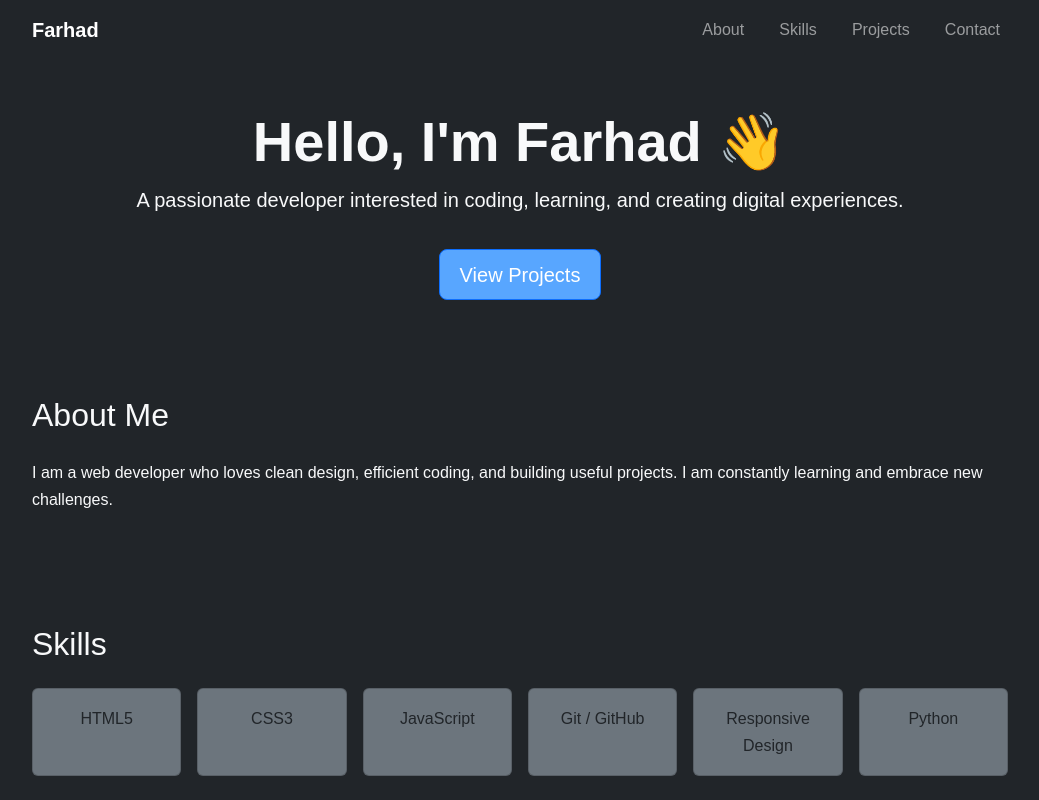
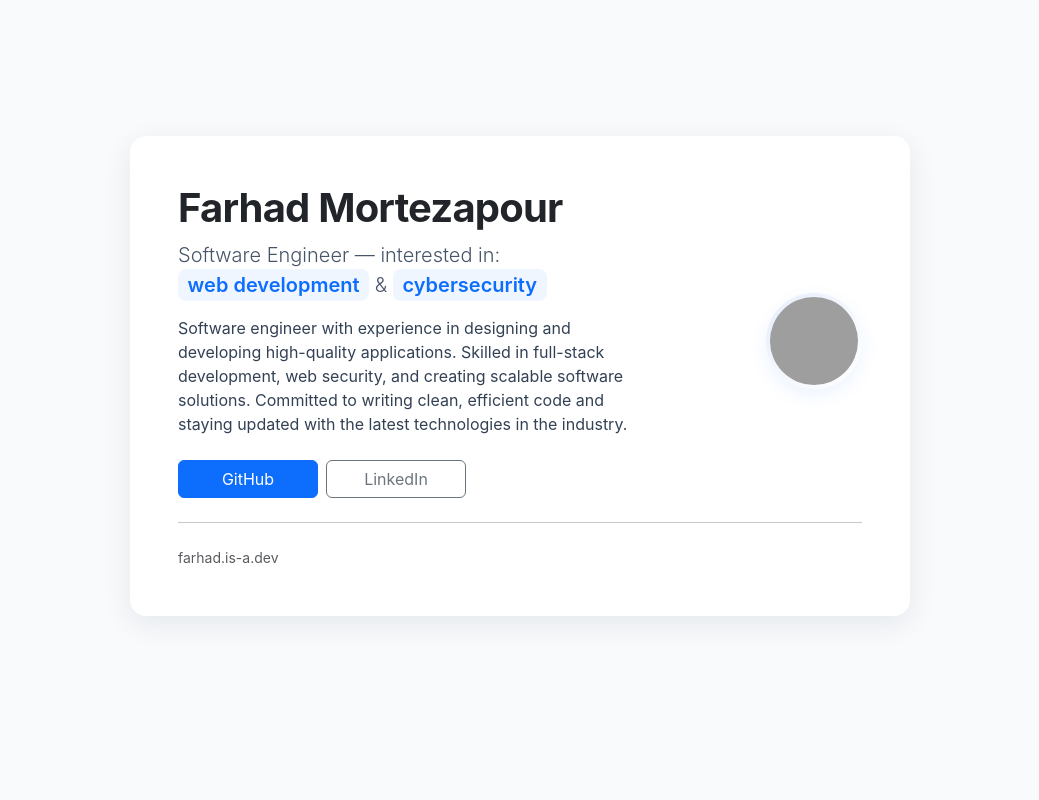
Before and after one commit to farhadmpr/farhadmpr.github.io, a plain HTML site: page index.html in a window 1280 px wide. Shown: the top 800 px of the page, without its empty margins (120-1159 px from the left). Drawn offline with nearby package versions, Linux system fonts and the light colour scheme; grey boxes are pictures that could not be loaded.

Commit message:
Update index.html

```diff
--- a/index.html
+++ b/index.html
@@ -1,115 +1,115 @@
-<!DOCTYPE html>
-<html lang="en">
+<!doctype html>
+<html lang="en" dir="ltr">
+
 <head>
-  <meta charset="UTF-8">
-  <meta name="viewport" content="width=device-width, initial-scale=1.0">
-  <title>Farhad | Portfolio</title>
-  <!-- Bootstrap CSS -->
-  <link href="https://cdn.jsdelivr.net/npm/bootstrap@5.3.2/dist/css/bootstrap.min.css" rel="stylesheet">
-  <!-- Optional: Google Fonts -->
-  <link href="https://fonts.googleapis.com/css2?family=Roboto:wght@400;700&display=swap" rel="stylesheet">
-  <link rel="stylesheet" href="style.css">
+    <meta charset="utf-8" />
+    <meta name="viewport" content="width=device-width, initial-scale=1" />
+    <title>Farhad Mortezapour</title>
+
+    <!-- Bootstrap 5 CSS -->
+    <link href="https://cdn.jsdelivr.net/npm/bootstrap@5.3.2/dist/css/bootstrap.min.css" rel="stylesheet">
+    <style>
+        :root {
+            --accent: #0d6efd;
+        }
+
+        html,
+        body {
+            height: 100%;
+        }
+
+        body {
+            font-family: -apple-system, BlinkMacSystemFont, "Segoe UI", Roboto, "Helvetica Neue", Arial;
+            background: #f8fafc;
+            color: #0f172a;
+            -webkit-font-smoothing: antialiased;
+        }
+
+        .card-portrait {
+            max-width: 780px;
+            margin: auto;
+            transform: translateY(-3vh);
+            border: 0;
+            border-radius: 1rem;
+            box-shadow: 0 8px 30px rgba(16, 24, 40, 0.08);
+        }
+
+        .hero-name {
+            font-weight: 700;
+            letter-spacing: -0.02em;
+        }
+
+        .muted-lead {
+            color: #475569;
+        }
+
+        .badge-ghost {
+            background: rgba(13, 110, 253, 0.06);
+            color: var(--accent);
+            border-radius: .5rem;
+            padding: .25rem .6rem;
+            font-weight: 600;
+        }
+
+        .btn-wide {
+            min-width: 140px;
+        }
+
+        @media (max-width:576px) {
+            .card-portrait {
+                margin: 1.5rem;
+                transform: none;
+            }
+        }
+    </style>
 </head>
-<body class="bg-dark text-light">
 
-  <!-- Navbar -->
-  <nav class="navbar navbar-expand-lg navbar-dark bg-dark sticky-top">
-    <div class="container">
-      <a class="navbar-brand fw-bold" href="#">Farhad</a>
-      <button class="navbar-toggler" type="button" data-bs-toggle="collapse" data-bs-target="#navbarNav">
-        <span class="navbar-toggler-icon"></span>
-      </button>
-      <div class="collapse navbar-collapse justify-content-end" id="navbarNav">
-        <ul class="navbar-nav">
-          <li class="nav-item"><a class="nav-link" href="#about">About</a></li>
-          <li class="nav-item"><a class="nav-link" href="#skills">Skills</a></li>
-          <li class="nav-item"><a class="nav-link" href="#projects">Projects</a></li>
-          <li class="nav-item"><a class="nav-link" href="#contact">Contact</a></li>
-        </ul>
-      </div>
-    </div>
-  </nav>
+<body>
+    <main class="d-flex align-items-center justify-content-center" style="min-height:100vh;">
+        <div class="card card-portrait p-4 p-md-5">
+            <div class="row g-3 align-items-center">
+                <div class="col-12 col-md-8">
+                    <h1 class="display-6 hero-name">Farhad Mortezapour</h1>
+                    <p class="lead mb-1 muted-lead">
+                        Software Engineer — interested in:
+                        <br>
+                        <span class="badge-ghost">web development</span> &amp;
+                        <span class="badge-ghost">cybersecurity</span>
+                    </p>
 
-  <!-- Hero Section -->
-  <section id="hero" class="text-center py-5">
-    <div class="container">
-      <h1 class="display-4 fw-bold">Hello, I'm Farhad 👋</h1>
-      <p class="lead">A passionate developer interested in coding, learning, and creating digital experiences.</p>
-      <a href="#projects" class="btn btn-primary btn-lg mt-3">View Projects</a>
-    </div>
-  </section>
+                    <p class="mt-3 mb-4" style="max-width:60ch; color:#334155;">
+                        Software engineer with experience in designing and developing high-quality applications. Skilled
+                        in full-stack development, web security, and creating scalable software solutions. Committed to
+                        writing clean, efficient code and staying updated with the latest technologies in the industry.
+                    </p>
 
-  <!-- About Section -->
-  <section id="about" class="container py-5">
-    <h2 class="mb-4">About Me</h2>
-    <p>
-      I am a web developer who loves clean design, efficient coding, and building useful projects.
-      I am constantly learning and embrace new challenges.
-    </p>
-  </section>
+                    <div class="d-flex gap-2 flex-wrap">
+                        <a class="btn btn-primary btn-wide" href="https://github.com/farhadmpr" target="_blank"
+                            rel="noopener noreferrer">GitHub</a>
+                        <a class="btn btn-outline-secondary btn-wide"
+                            href="https://www.linkedin.com/in/farhad-mortezapour/" target="_blank"
+                            rel="noopener noreferrer">LinkedIn</a>
+                    </div>
+                </div>
 
-  <!-- Skills Section -->
-  <section id="skills" class="container py-5">
-    <h2 class="mb-4">Skills</h2>
-    <div class="row g-3">
-      <div class="col-sm-6 col-md-4 col-lg-2">
-        <div class="card bg-secondary text-center p-3 h-100">HTML5</div>
-      </div>
-      <div class="col-sm-6 col-md-4 col-lg-2">
-        <div class="card bg-secondary text-center p-3 h-100">CSS3</div>
-      </div>
-      <div class="col-sm-6 col-md-4 col-lg-2">
-        <div class="card bg-secondary text-center p-3 h-100">JavaScript</div>
-      </div>
-      <div class="col-sm-6 col-md-4 col-lg-2">
-        <div class="card bg-secondary text-center p-3 h-100">Git / GitHub</div>
-      </div>
-      <div class="col-sm-6 col-md-4 col-lg-2">
-        <div class="card bg-secondary text-center p-3 h-100">Responsive Design</div>
-      </div>
-      <div class="col-sm-6 col-md-4 col-lg-2">
-        <div class="card bg-secondary text-center p-3 h-100">Python</div>
-      </div>
-    </div>
-  </section>
+                <div class="col-12 col-md-4 text-md-end d-flex align-items-center justify-content-md-end">
+                    <div
+                        style="width:96px; height:96px; border-radius:999px; background:linear-gradient(135deg,#e6eefc,#fff); display:flex; align-items:center; justify-content:center; font-weight:700; color:var(--accent); box-shadow: 0 6px 18px rgba(13,110,253,0.08);">
+                        <img src="https://avatars.githubusercontent.com/u/24851088?v=4" alt="Farhad"
+                            style="width:88px; height:88px; border-radius:999px; object-fit:cover;" />
+                    </div>
+                </div>
+            </div>
 
-  <!-- Projects Section -->
-  <section id="projects" class="container py-5">
-    <h2 class="mb-4">Projects</h2>
-    <div class="row g-4">
-      <div class="col-md-6">
-        <div class="card bg-secondary h-100 p-3">
-          <h5>Project 1</h5>
-          <p>Short description about the project.</p>
-          <a href="https://github.com/farhadmpr" target="_blank" class="btn btn-outline-primary btn-sm">View on GitHub</a>
+            <hr class="my-4" />
+
+            <div class="d-flex justify-content-between align-items-center small text-muted">
+                <div>farhad.is-a.dev</div>
+            </div>
         </div>
-      </div>
-      <div class="col-md-6">
-        <div class="card bg-secondary h-100 p-3">
-          <h5>Project 2</h5>
-          <p>Short description about the project.</p>
-          <a href="https://github.com/farhadmpr" target="_blank" class="btn btn-outline-primary btn-sm">View on GitHub</a>
-        </div>
-      </div>
-    </div>
-  </section>
+    </main>
 
-  <!-- Contact Section -->
-  <section id="contact" class="container py-5">
-    <h2 class="mb-4">Contact</h2>
-    <p>If you'd like to collaborate or get in touch, you can reach me through:</p>
-    <ul class="list-unstyled">
-      <li>📧 Email: <a href="mailto:farhadmp@gmail.com" class="text-primary">farhadmp@gmail.com</a></li>
-      <li>💻 GitHub: <a href="https://github.com/farhadmpr" target="_blank" class="text-primary">github.com/farhadmpr</a></li>
-    </ul>
-  </section>
+    <script src="https://cdn.jsdelivr.net/npm/bootstrap@5.3.2/dist/js/bootstrap.bundle.min.js"></script>
+</body>
 
-  <!-- Footer -->
-  <footer class="bg-dark text-center text-muted py-3">
-    <p>© 2025 Farhad — Made with ❤️</p>
-  </footer>
-
-  <!-- Bootstrap JS -->
-  <script src="https://cdn.jsdelivr.net/npm/bootstrap@5.3.2/dist/js/bootstrap.bundle.min.js"></script>
-</body>
 </html>
```
